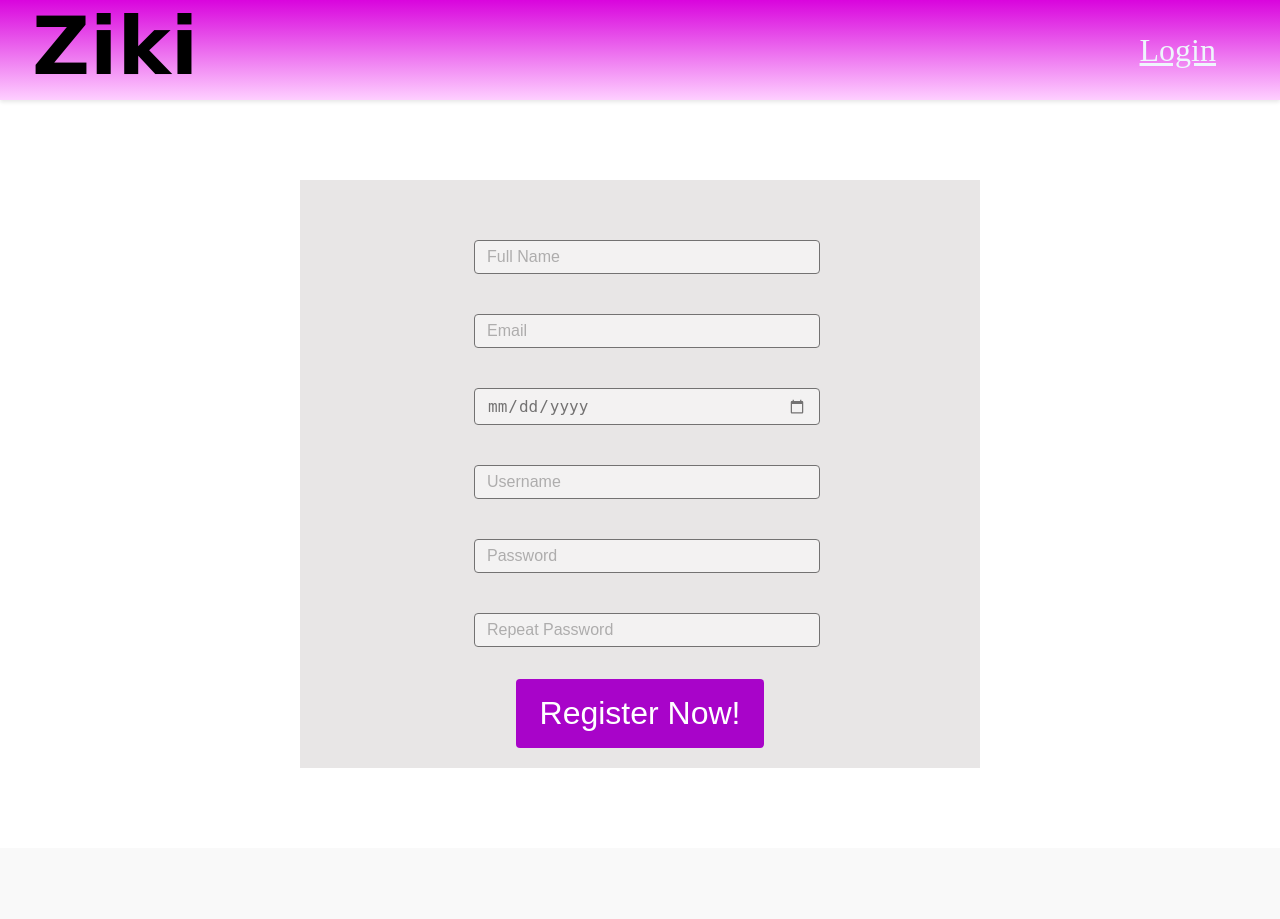
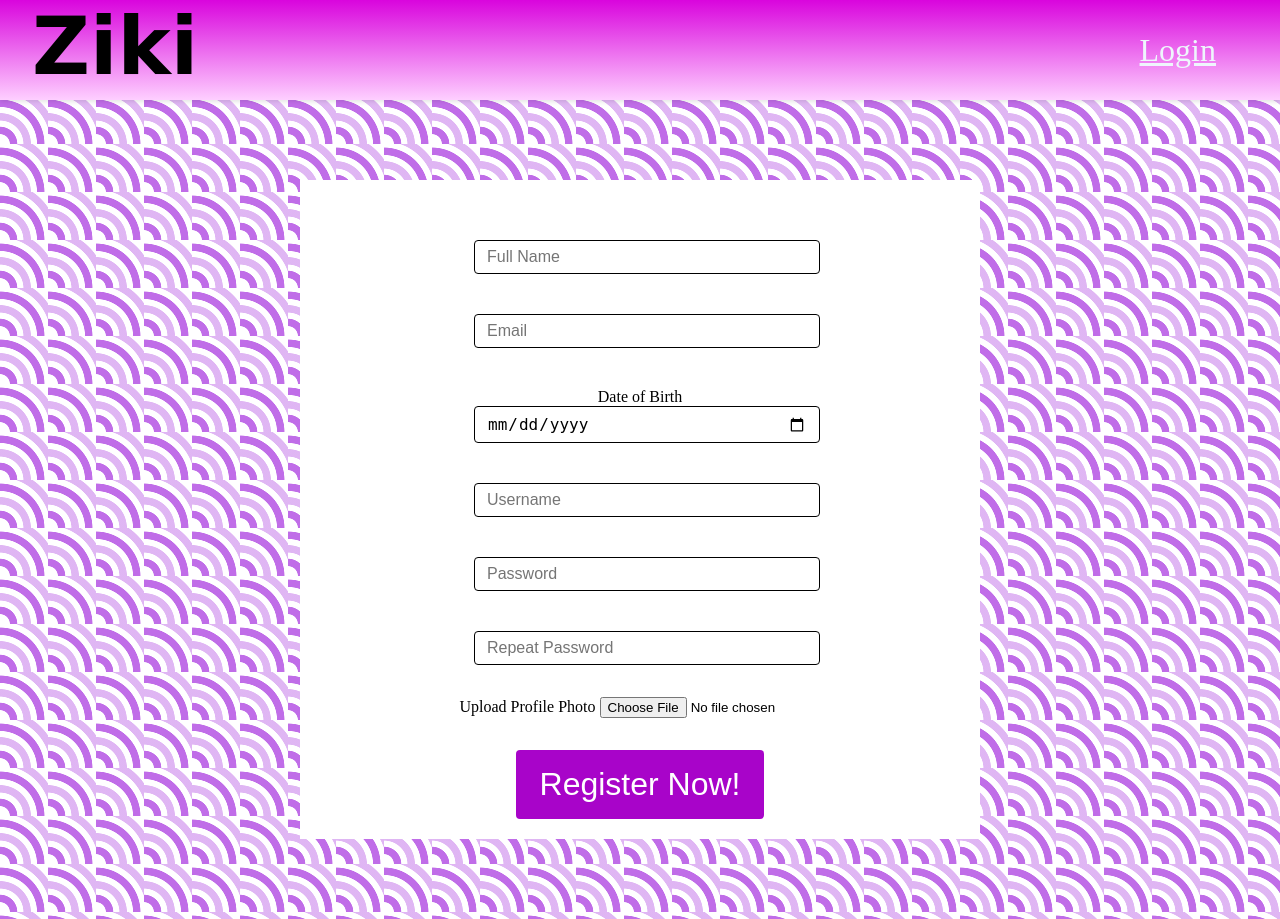
Before and after one commit to dabby04/Ziki, a PHP site: page /registration.php in a window 1280 px wide. Before the commit the page ends 768 px from the top, so only its background shows below. Run offline with PHP 8.4, Linux system fonts and the light colour scheme; some web fonts are replaced.

Commit message:
Updated registration

```diff
--- a/css/registration.css
+++ b/css/registration.css
@@ -1,7 +1,13 @@
+body {
+  background: radial-gradient(circle at left bottom, transparent 14%, #c06de8 15%, #c06de8 25%, transparent 26%, transparent 34%, #c06de880 35%, #c06de880 45%, transparent 46%, transparent 54%, #c06de8 55%, #c06de8 65%, transparent 66%, transparent 74%, #c06de880 75%, #c06de880 85%, transparent 86%);
+  background-size: 3em 3em;
+  background-color: #ffffff;
+  background-color: rgba(255, 255, 255, 0.55); /* Adjust the opacity value (0.55) as needed */
+}
 
+#registration {
+  background-color: white;
 
-  #registration{
-    background-color: rgb(232, 230, 230);
   width: 50%;
   margin: auto;
   padding: 20px;
@@ -11,32 +17,36 @@
   justify-content: center;
 }
 
-#registration .input-field{
+#registration .input-field {
   width: 50%;
+  opacity: 1;
   /* margin: 0.75em; */
 }
 
-#button-container{
+#button-container {
   display: flex;
   align-items: center;
   justify-content: center;
 }
 
-#button-container .button{
-  margin:0;
+#button-container .button {
+  margin: 0;
   margin-top: 1em;
-  float:none;
+  float: none;
 }
+
 .home {
   float: left;
   text-align: left;
   height: 100px;
   margin-left: 2em;
 }
-.title a{
+
+.title a {
   text-decoration: none;
   color: inherit;
 }
+
 .login {
   text-align: right;
   font-size: 2em;
@@ -47,15 +57,32 @@
   margin-right: 2em;
 }
 
-.login a{
+.dob_div {
+  margin-top: 40px;
+}
+
+#dob_label {
+  display: block;
+}
+
+#dob {
+  margin-top: 0em;
+}
+
+.login a {
   color: #EEF5FC;
 }
 
-header{
+header {
   height: fit-content;
 }
 
-#wrong_pass_alert{
+#profile_image {
+  margin-top: 2em;
+  margin-left: 1em;
+}
+
+#wrong_pass_alert {
   display: flex;
   justify-content: center;
   align-items: center;
--- a/database/ddl/Ziki_DB.sql
+++ b/database/ddl/Ziki_DB.sql
@@ -12,7 +12,8 @@ CREATE TABLE `USER` (
   `email` VARCHAR(25) NOT NULL,
   `password` VARCHAR(512) NOT NULL,
   `DOB` DATETIME,
-  `dateJoined` DATE
+  `dateJoined` DATE,
+  `profilePhoto` BLOB
 );
 
 -- Create ADMIN table
--- a/login.php
+++ b/login.php
@@ -11,7 +11,7 @@
 <body>
   <?php
   include "php/status.php";
-  include "server/conn_info.php";
+  // include "server/conn_info.php";
 
   if ($_SERVER['REQUEST_METHOD'] == "POST") {
     try {
--- a/registration.php
+++ b/registration.php
@@ -2,10 +2,12 @@
 <html>
 
 <head>
-  <link rel="stylesheet" href="css/reset.css">
-  <link rel="stylesheet" href="css/login.css">
-  <link rel="stylesheet" href="css/registration.css">
-  <link rel="stylesheet" href="css/highlight.css" />
+  <style>
+    <?php include "css/reset.css" ?>
+    <?php include "css/login.css" ?>
+    <?php include "css/registration.css" ?>
+    <?php include "css/highlight.css" ?>
+  </style>
   <script type="text/javascript" src="script/registration.js"></script>
 </head>
 
@@ -27,8 +29,11 @@
       <input type="email" id="email" class="input-field" aria-label="Email" name=email placeholder="Email" />
     </div>
     <div class="input-container">
-      <input type="date" id="dob" class="input-field" aria-label="Date of Birth" name="dob"
-        placeholder="Date of Birth" />
+      <div class="dob_div">
+        <label for="dob" id="dob_label">Date of Birth</label>
+        <input type="date" id="dob" class="input-field" aria-label="Date of Birth" name="dob"
+          placeholder="Date of Birth" />
+      </div>
     </div>
     <div class="input-container">
       <input type="text" id="username" class="input-field" aria-label="Username" name="username"
@@ -42,6 +47,12 @@
       <input type="password" id="repeat" class="input-field" aria-label="Password" name="repeat_pass"
         placeholder="Repeat Password" />
     </div>
+    <div class="input-container">
+      <div id=profile_image style="margin-top: 2em; margin-left: 2em;">
+        <label for="img">Upload Profile Photo</label>
+        <input type="file" id="img" name="img" accept="image/*">
+      </div>
+    </div>
     <span id="wrong_pass_alert"></span>
     <div id="button-container">
       <button class="button" type="submit">Register Now!</button>
--- a/script/registration.js
+++ b/script/registration.js
@@ -1,4 +1,16 @@
 document.addEventListener("DOMContentLoaded", () => {
+
+    // Get today's date
+    var today = new Date();
+
+    // Calculate the date 18 years ago
+    var maxDate = new Date(today.getFullYear() - 18, today.getMonth(), today.getDate());
+
+    // Format the maxDate as yyyy-mm-dd for input element
+    var formattedDate = maxDate.toISOString().split('T')[0];
+
+    // Set the max attribute of the input element
+    document.getElementById('dob').setAttribute('max', formattedDate);
 
     const form = document.getElementById("registration");
     if (form) {
@@ -40,12 +52,12 @@ document.addEventListener("DOMContentLoaded", () => {
             }
             validatePassword()
         });
-        var name=document.getElementsByName("name")[0];
-        var email=document.getElementsByName("email")[0];
-        var dob=document.getElementsByName("dob")[0];
+        var name = document.getElementsByName("name")[0];
+        var email = document.getElementsByName("email")[0];
+        var dob = document.getElementsByName("dob")[0];
         var user = document.getElementsByName("username")[0];
         var pass = document.getElementsByName("password")[0];
-        var repeat_pass=document.getElementsByName("repeat_pass")[0];
+        var repeat_pass = document.getElementsByName("repeat_pass")[0];
         name.addEventListener('input', function () {
             removeHighlight("name");
             removeErrorMessage("name");
@@ -102,7 +114,7 @@ document.addEventListener("DOMContentLoaded", () => {
         let pass = document.getElementsByName("password")[0].value;
         let confirm_pass = document.getElementsByName("repeat_pass")[0].value;
 
-            if (pass !== confirm_pass &&pass !== "" && confirm_pass !== "" ) {
+        if (pass !== confirm_pass && pass !== "" && confirm_pass !== "") {
             document.getElementById('wrong_pass_alert').style.color = 'red';
             document.getElementById('wrong_pass_alert').innerHTML = 'Passwords do not match';
         } else {
```
Also changed, not shown: storeRegistration.php (+18 -5 lines). Lines whose indentation alone changed are shown as unchanged.
